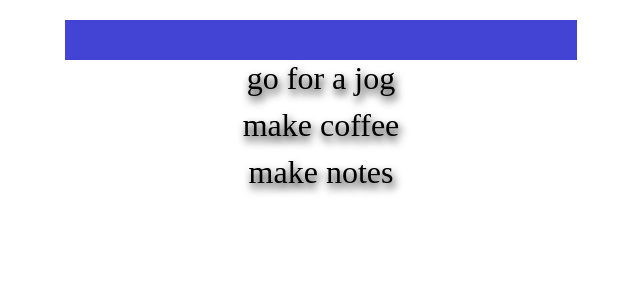
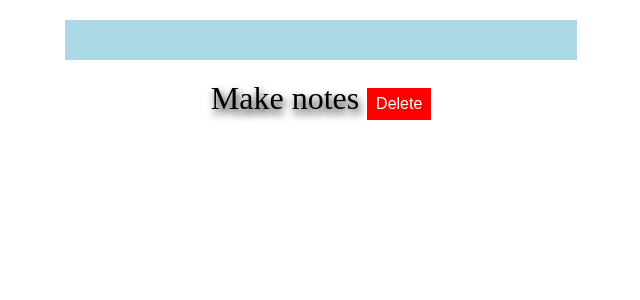
Before and after one commit to AnuragBisht71/React, a React (Create React App) app: page / in a window 1280 px wide. Shown: the top 300 px of the page, without its empty margins (319-959 px from the left). Built offline with nearby package versions, Linux system fonts and the light colour scheme.

Commit message:
delete implemented

```diff
--- a/public/style.css
+++ b/public/style.css
@@ -13,12 +13,24 @@
     font-size: 1.2rem;
     border: none;
     outline: none;
+    margin-bottom: 20px;
 }
 
 li {
     list-style: none;
     font-size: 2rem;
     text-align: center;
-    margin-bottom: 10px;
+    margin-bottom: 20px;
     text-shadow: 2px 5px 8px;
 }
+
+button {
+    height: 2rem;
+    width: 4rem;
+    border: none;
+    outline: none;
+    background-color: red;
+    color: white;
+    font-size: 1rem;
+    cursor: pointer;
+}
--- a/src/App.css
+++ b/src/App.css
@@ -1,3 +1,3 @@
 input {
-    background-color: rgb(68, 68, 212);
+    background-color: lightblue;
 }
--- a/src/App.js
+++ b/src/App.js
@@ -4,7 +4,7 @@ import "./App.css";
 class App extends React.Component {
 
   state = {
-    tasks: ["go for a jog", "make coffee", "make notes"],
+    tasks: ["Make notes"],
     currInput: "",
   }
 
@@ -13,11 +13,13 @@ class App extends React.Component {
     return (
       <div>
 
-        <input className="input-box" type="text" onChange={(e) => {
-          this.setState({
-            currInput: e.currentTarget.value
-          })
-        }}
+        <input className="input-box" type="text"
+
+          onChange={(e) => {
+            this.setState({
+              currInput: e.currentTarget.value
+            })
+          }}
 
           onKeyDown={(e) => {
             if (e.key === 'Enter') {
@@ -35,7 +37,18 @@ class App extends React.Component {
 
           {
             this.state.tasks.map((el) => {
-              return <li>{el}</li>;
+              return <li>{el} <button
+                onClick={() => {
+
+                  let currTaskArr = this.state.tasks;
+
+                  let filteredTaskArr = currTaskArr.filter((element) => {
+                    return element != el;
+                  })
+
+                  this.setState({ tasks: filteredTaskArr });
+
+                }}>Delete</button></li>;
             })
           }
 
```
